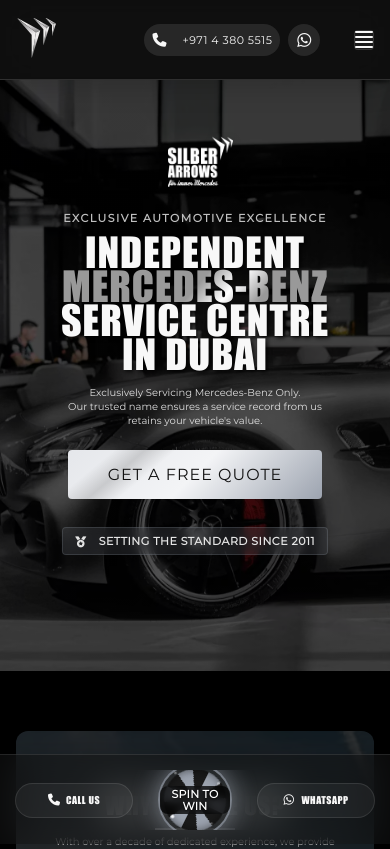
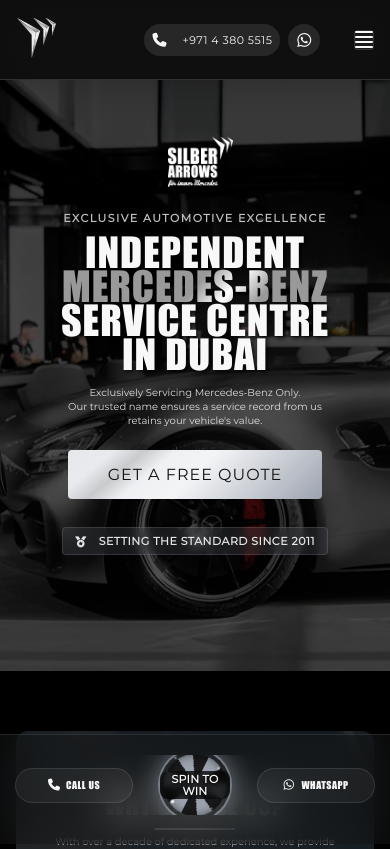
Before and after one commit to gentlegiant96202/silberarrows.github.io, a Next.js app: page / in a window 390 px wide. Shown: the top 849 px of the page. Built offline with nearby package versions, Linux system fonts and the light colour scheme.

Commit message:
Increase mobile footer height to 110px for better Android compatibility

```diff
--- a/app/globals.css
+++ b/app/globals.css
@@ -2531,15 +2531,15 @@
 
 @media (max-width: 480px) {
     main {
-        padding-bottom: 110px;
+        padding-bottom: 130px;
     }
 
     .mobile-footer {
-        padding: 15px;
-        /* Larger height for Android compatibility */
-        height: 90px;
-        min-height: 90px;
-        max-height: 90px;
+        padding: 20px 15px;
+        /* Much larger height for Android compatibility */
+        height: 110px;
+        min-height: 110px;
+        max-height: 110px;
         overflow: hidden;
         left: 0;
         right: 0;
```
